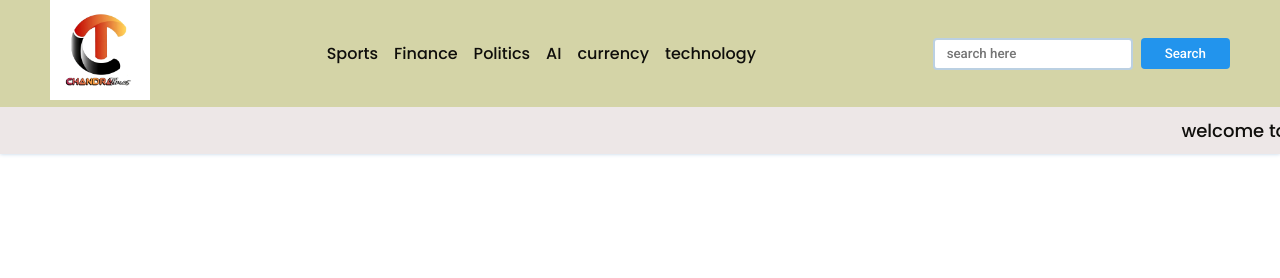
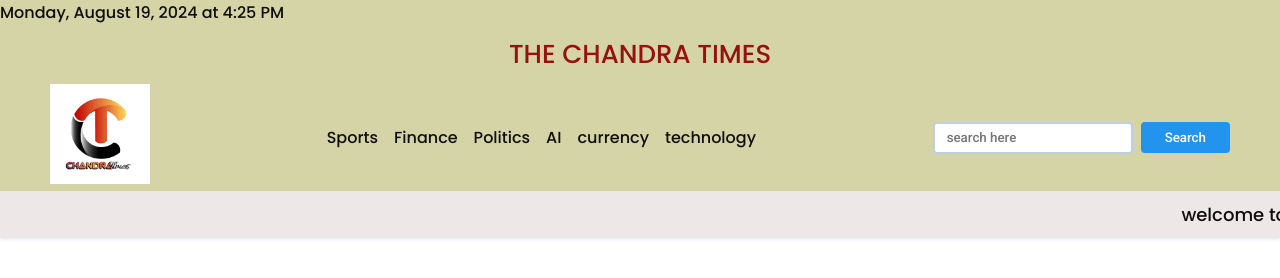
Before and after one commit to soumadipchandra03/news1-web, a plain HTML site: page index.html in a window 1280 px wide. Drawn offline with Linux system fonts and the light colour scheme; no server answers.

Commit message:
Update index.html

```diff
--- a/index.html
+++ b/index.html
@@ -5,13 +5,19 @@
     <meta http-equiv="X-UA-Compatible" content="IE=edge">
     <meta name="viewport" content="width=device-width, initial-scale=1.0">
     <title>THE CHANDRA TIMES</title>
+
     <link rel="stylesheet" href="style.css">
 
 </head>
 <body>
-    <marque> Chandra Times</marque>
+
+
+
 
     <nav>
+
+        <div id="date-time" class="date-time"></div>
+        <h1 >THE CHANDRA TIMES</h1>
 
         <div class="main-nav container flex">
             <a href="#" onclick="reload()" class="company-logo">
@@ -39,6 +45,7 @@
                 <span class="news-item">Weather Update: Expect heavy rainfall this weekend.</span>
                 <span class="news-item">Sports:RCB will win 2025 ipl trophy.</span>
             </div>
+
     </nav>
 
 
```
